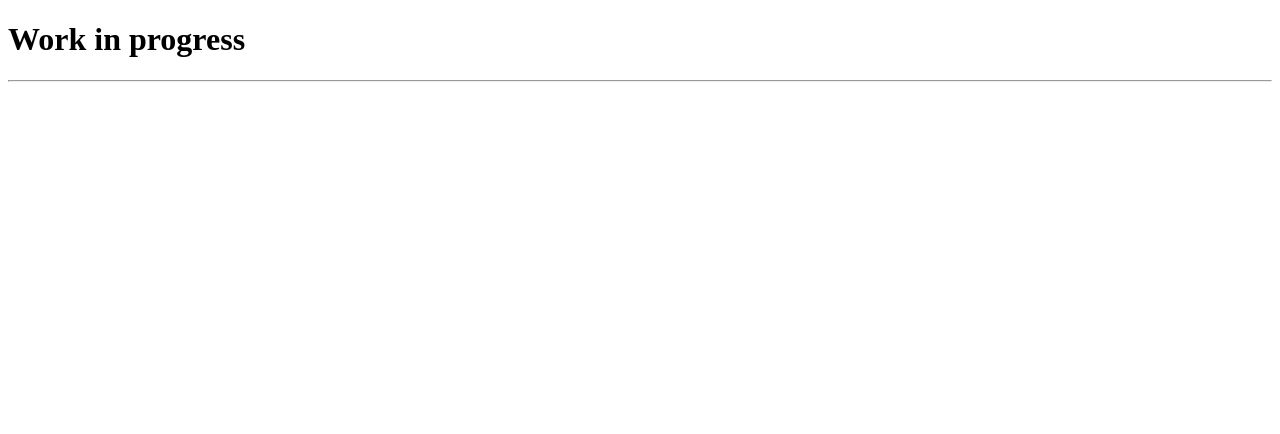
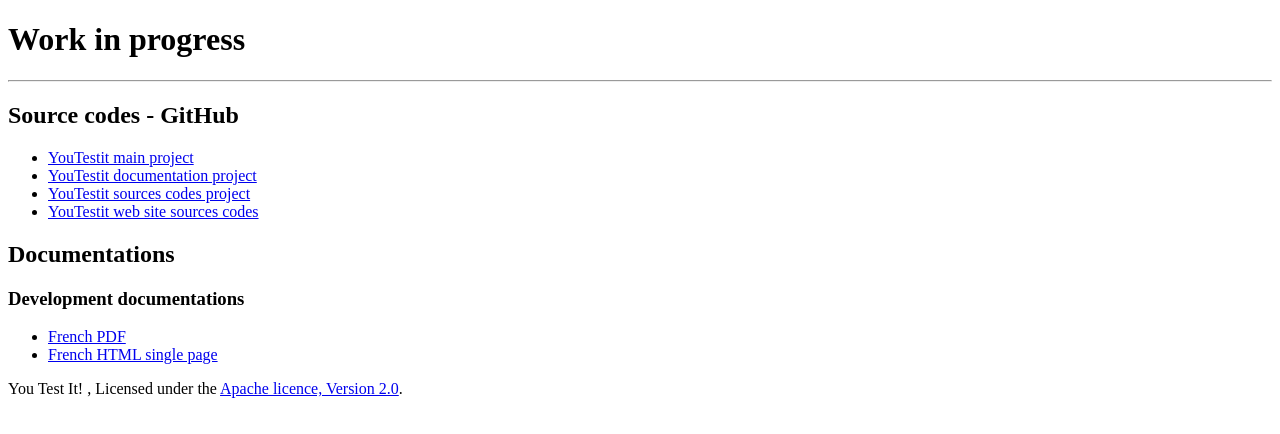
Before and after one commit to youtestit/youtestit-website, a plain HTML site: page index.html in a window 1280 px wide. Drawn offline with Linux system fonts and the light colour scheme.

Commit message:
add links for documentations and github repositories

```diff
--- a/index.html
+++ b/index.html
@@ -1,9 +1,39 @@
 <!DOCTYPE html>
+<!--
+   Licensed to the Apache Software Foundation (ASF) under one or more
+   contributor license agreements.  See the NOTICE file distributed with
+   this work for additional information regarding copyright ownership.
+   The ASF licenses this file to You under the Apache License, Version 2.0
+   (the "License"); you may not use this file except in compliance with
+   the License.  You may obtain a copy of the License at
+
+       http://www.apache.org/licenses/LICENSE-2.0
+
+   Unless required by applicable law or agreed to in writing, software
+   distributed under the License is distributed on an "AS IS" BASIS,
+   WITHOUT WARRANTIES OR CONDITIONS OF ANY KIND, either express or implied.
+   See the License for the specific language governing permissions and
+   limitations under the License.
+-->
 <html>
 <head>
   <meta charset='utf-8'>
   <title>You Test It !</title>
 
+
+	<script type="text/javascript">
+
+	  var _gaq = _gaq || [];
+	  _gaq.push(['_setAccount', 'UA-26629041-1']);
+	  _gaq.push(['_trackPageview']);
+
+	  (function() {
+	    var ga = document.createElement('script'); ga.type = 'text/javascript'; ga.async = true;
+	    ga.src = ('https:' == document.location.protocol ? 'https://ssl' : 'http://www') + '.google-analytics.com/ga.js';
+	    var s = document.getElementsByTagName('script')[0]; s.parentNode.insertBefore(ga, s);
+	  })();
+
+	</script>
 </head>
 
 
@@ -12,4 +42,61 @@
 <h1>Work in progress</h1>
 <hr/>
 
+
+<div id="content">
+	<section>
+		<h2>Source codes - GitHub</h2>
+		<article>
+			<ul>
+				<li>
+					<a href="https://github.com/youtestit">YouTestit main project</a>
+				</li>
+
+				<li>
+					<a href="https://github.com/youtestit/youtestit-documentation">YouTestit documentation project</a>
+				</li>
+
+				<li>
+					<a href="https://github.com/youtestit/youtestit">YouTestit sources codes project</a>
+				</li>
+
+				<li>
+					<a href="https://github.com/youtestit/youtestit-website">YouTestit web site sources codes</a>
+				</li>
+			</ul>
+		</article>
+	</section>
+
+
+	<section>
+		<h2>Documentations</h2>
+
+		<article>
+			<h3>Development documentations</h3>
+			<ul>
+				<li>
+					<a href="doc/development/fr/youtestit-development-fr.pdf">French PDF</a>
+				</li>
+
+				<li>
+					<a href="doc/development/fr/">French HTML single page</a>
+				</li>
+			</ul>
+		</article>
+
+	</section>
+</div>
+
+
+
+
+
+
+<footer>
+	You Test It! , Licensed under the
+	<a href="http://www.apache.org/licenses/LICENSE-2.0.txt">Apache licence, Version 2.0</a>.
+</footer>
+
+
+
 </body>
```
